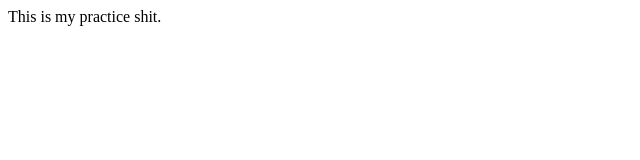
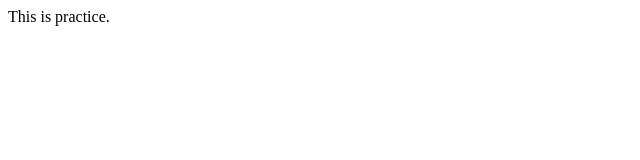
Before and after one commit to abnation007/new-reop, a plain HTML site: page index.html in a window 1280 px wide. Shown: the full height of the page, 0-640 px from the left. Drawn offline with Linux system fonts and the light colour scheme.

Commit message:
Header edited

```diff
--- a/index.html
+++ b/index.html
@@ -7,6 +7,6 @@
     <title>Document</title>
   </head>
   <body>
-    <header>This is my practice shit.</header>
+    <header>This is practice.</header>
   </body>
 </html>
```
